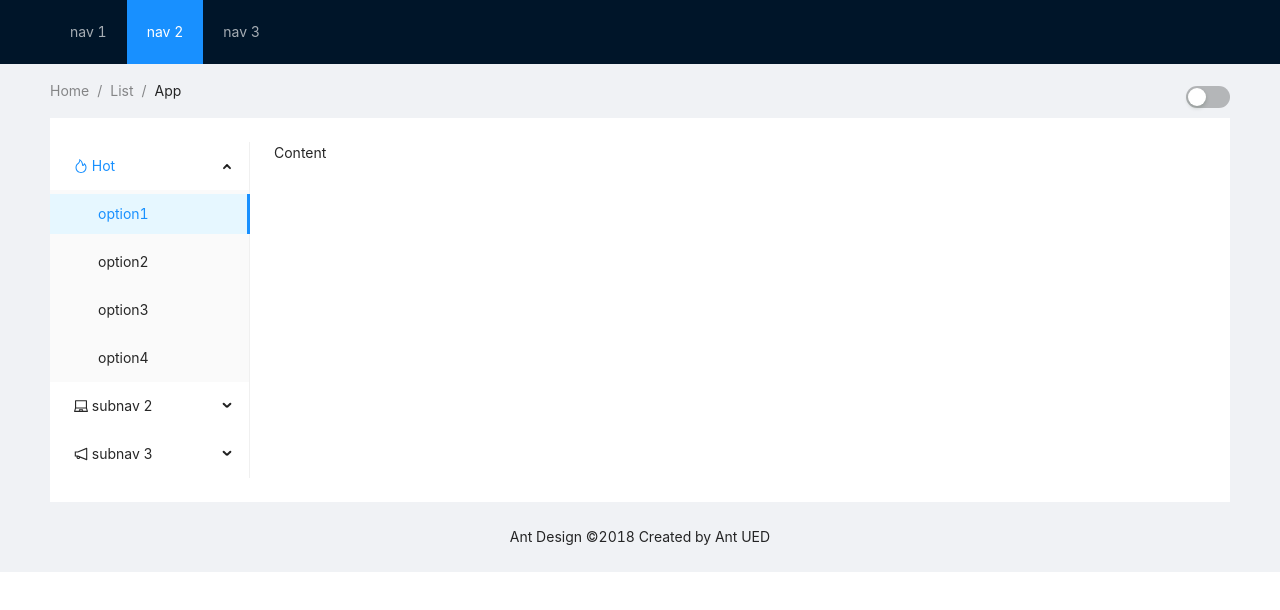
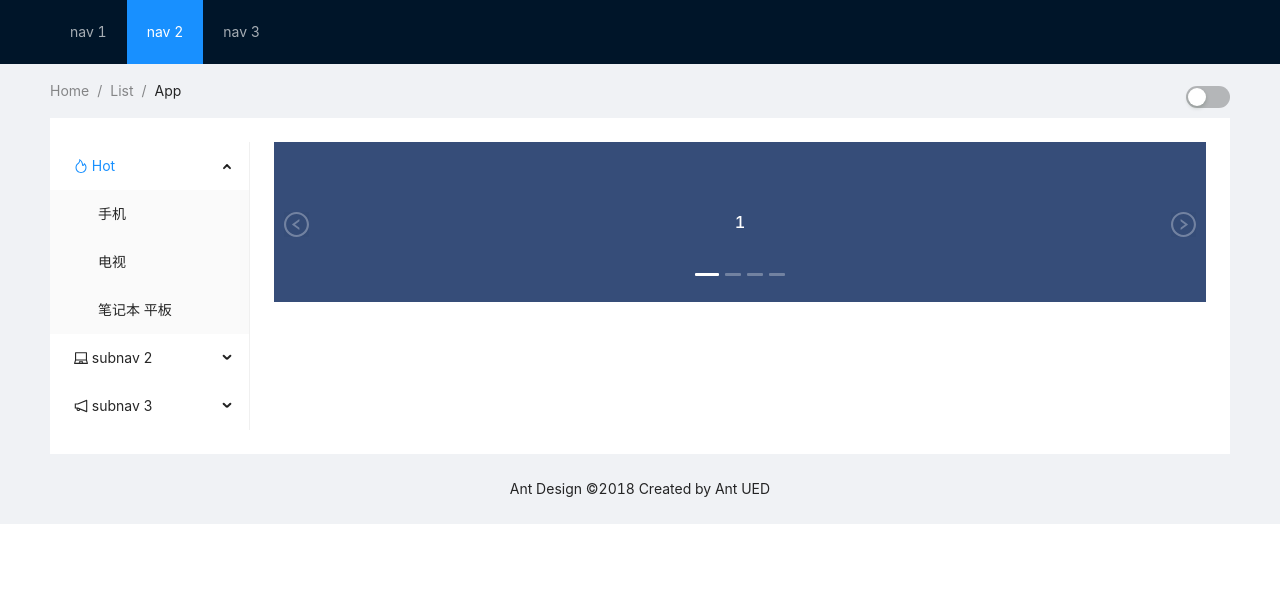
Before and after one commit to XuKai1666666/xk166666-store, a Vue app: page / in a window 1280 px wide. Shown: the top 610 px of the page. Built offline with nearby package versions, Linux system fonts and the light colour scheme.

Commit message:
增加hot类型数据，用于hot内的商品。添加走马灯。

```diff
--- a/src/components/ShopDropdown.vue
+++ b/src/components/ShopDropdown.vue
@@ -1,4 +1,5 @@
 <template>
+
   <a-menu v-model:selectedKeys="selectedKeys2" v-model:openKeys="openKeys" mode="inline" style="height: 100%">
     <a-sub-menu key="sub1">
       <template #title>
@@ -7,10 +8,7 @@
           Hot
         </span>
       </template>
-              <a-menu-item key="1">option1</a-menu-item>
-              <a-menu-item key="2">option2</a-menu-item>
-              <a-menu-item key="3">option3</a-menu-item>
-              <a-menu-item key="4">option4</a-menu-item>
+      <a-menu-item v-for="(hot, index) in hots" :key=index @click="hotsRetrun">{{ hot.category }}</a-menu-item>
     </a-sub-menu>
     <a-sub-menu key="sub2">
       <template #title>
@@ -40,7 +38,16 @@
 </template>
 <script setup lang="ts" >
 import { FireOutlined, LaptopOutlined, NotificationOutlined } from '@ant-design/icons-vue';
-import { ref } from 'vue';
-const selectedKeys2= ref<string[]>(['1']);
-const openKeys= ref<string[]>(['sub1']);
+import { reactive, ref } from 'vue';
+import { HotService } from './hot-service'
+const selectedKeys2 = ref<string[]>(['1']);
+const openKeys = ref<string[]>(['sub1']);
+
+let hotservices: HotService = new HotService()
+
+let hots = hotservices.getHotServiceData();
+
+function hotsRetrun() {
+  console.log(hots)
+}
 </script>
--- /dev/null
+++ b/src/components/hot-service.ts
@@ -0,0 +1,13 @@
+import { Hot } from "./hot";
+
+export class HotService {
+    hots: Hot[]=[
+        { category:'手机',name:'iphone13',price:1999,stocknum:10,soldnum:0},
+        { category:'电视',name:'小米电视',price:999,stocknum:10,soldnum:0},
+        { category:'笔记本 平板',name:'联想拯救者 R9000P',price:7499,stocknum:10,soldnum:0},
+    ];
+    //返回
+    getHotServiceData(){
+        return this.hots;
+    }
+}
--- /dev/null
+++ b/src/components/hot.ts
@@ -0,0 +1,9 @@
+export interface Hot{
+    category:string,
+    name:string,
+    price:number,
+    stocknum:number,
+    soldnum:number,
+    // discount:number,
+
+}
--- a/src/view/HomePage.vue
+++ b/src/view/HomePage.vue
@@ -28,7 +28,30 @@
 
         </a-layout-sider>
         <a-layout-content :style="{ padding: '0 24px', minHeight: '280px' }">
-          Content
+          <a-carousel arrows>
+            <template #prevArrow>
+              <div class="custom-slick-arrow" style="left: 10px; z-index: 1">
+                <left-circle-outlined />
+              </div>
+            </template>
+            <template #nextArrow>
+              <div class="custom-slick-arrow" style="right: 10px">
+                <right-circle-outlined />
+              </div>
+            </template>
+            <div>
+              <h3>1</h3>
+            </div>
+            <div>
+              <h3>2</h3>
+            </div>
+            <div>
+              <h3>3</h3>
+            </div>
+            <div>
+              <h3>4</h3>
+            </div>
+          </a-carousel>
         </a-layout-content>
       </a-layout>
     </a-layout-content>
@@ -38,14 +61,14 @@
   </a-layout>
 </template>
 <script setup lang="ts">
-
+import { LeftCircleOutlined, RightCircleOutlined } from '@ant-design/icons-vue';
 import { ref } from 'vue';
 import ShopDropdown from '../components/ShopDropdown.vue';
 const checked = ref<boolean>(false);
 const selectedKeys1 = ref<string[]>(['2']);
 
 </script>
-<style>
+<style scoped>
 #components-layout-demo-top-side .logo {
   float: left;
   width: 120px;
@@ -62,4 +85,35 @@ const selectedKeys1 = ref<string[]>(['2']);
 .site-layout-background {
   background: #fff;
 }
+
+/* For demo */
+.ant-carousel :deep(.slick-slide) {
+  text-align: center;
+  height: 160px;
+  line-height: 160px;
+  background: #364d79;
+  overflow: hidden;
+}
+
+.ant-carousel :deep(.slick-arrow.custom-slick-arrow) {
+  width: 25px;
+  height: 25px;
+  font-size: 25px;
+  color: #fff;
+  background-color: rgba(31, 45, 61, 0.11);
+  opacity: 0.3;
+  z-index: 1;
+}
+
+.ant-carousel :deep(.custom-slick-arrow:before) {
+  display: none;
+}
+
+.ant-carousel :deep(.custom-slick-arrow:hover) {
+  opacity: 0.5;
+}
+
+.ant-carousel :deep(.slick-slide h3) {
+  color: #fff;
+}
 </style>
```
Lines whose indentation alone changed are shown as unchanged.
